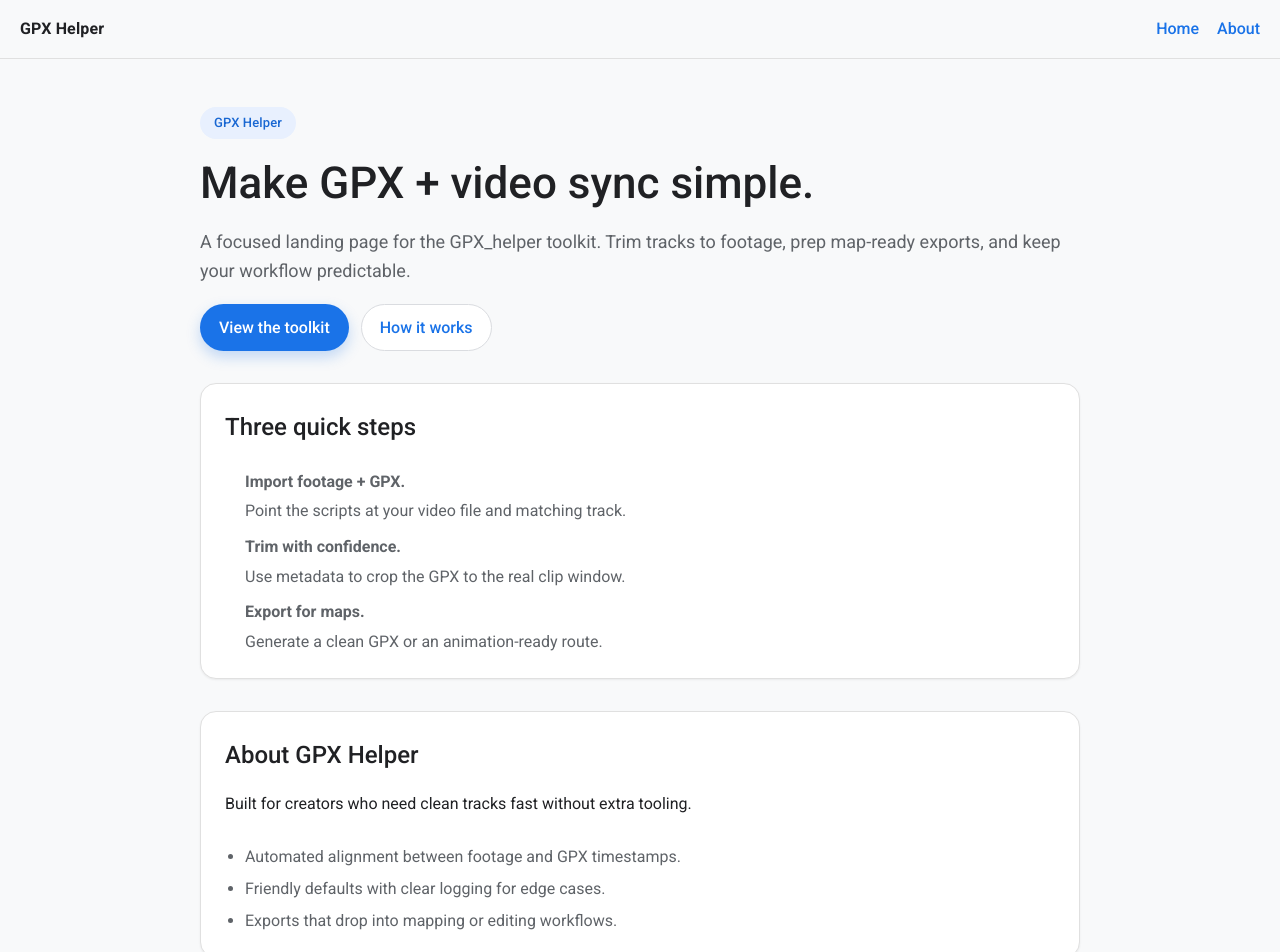
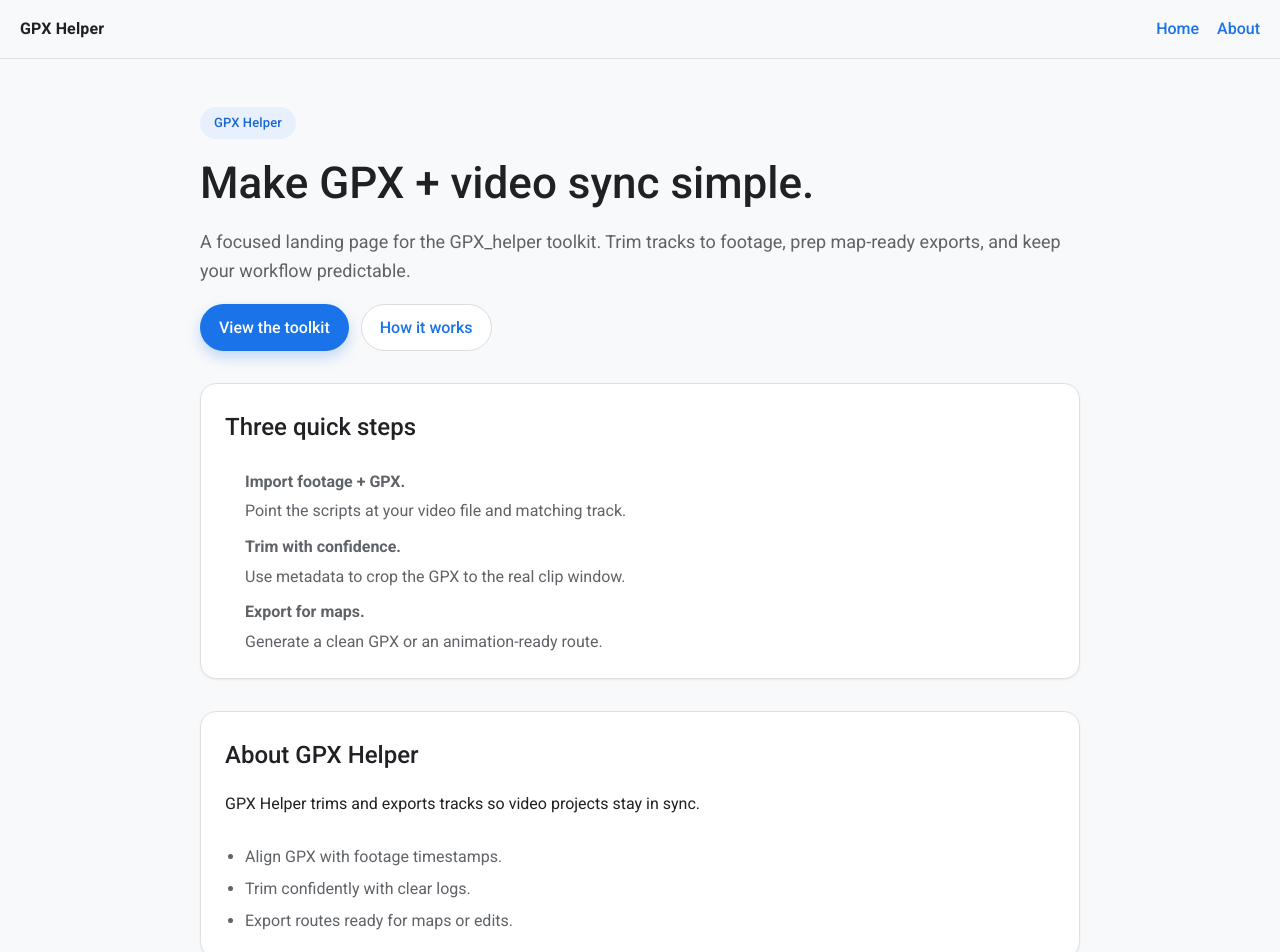
Before and after one commit to PooriaT/GPX_helper, a Svelte app in the folder frontend/: page / in a window 1280 px wide. Shown: the top 952 px of the page. Built offline with nearby package versions, Linux system fonts and the light colour scheme.

Commit message:
Refine about section copy

```diff
--- a/frontend/src/App.svelte
+++ b/frontend/src/App.svelte
@@ -51,12 +51,12 @@
     <section class="panel highlights" id="about">
       <div>
         <h2>About GPX Helper</h2>
-        <p>Built for creators who need clean tracks fast without extra tooling.</p>
+        <p>GPX Helper trims and exports tracks so video projects stay in sync.</p>
       </div>
       <ul>
-        <li>Automated alignment between footage and GPX timestamps.</li>
-        <li>Friendly defaults with clear logging for edge cases.</li>
-        <li>Exports that drop into mapping or editing workflows.</li>
+        <li>Align GPX with footage timestamps.</li>
+        <li>Trim confidently with clear logs.</li>
+        <li>Export routes ready for maps or edits.</li>
       </ul>
     </section>
 
```
